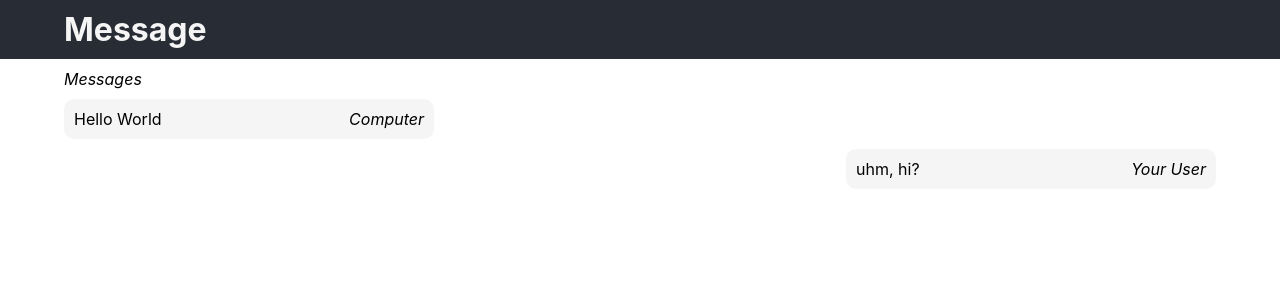
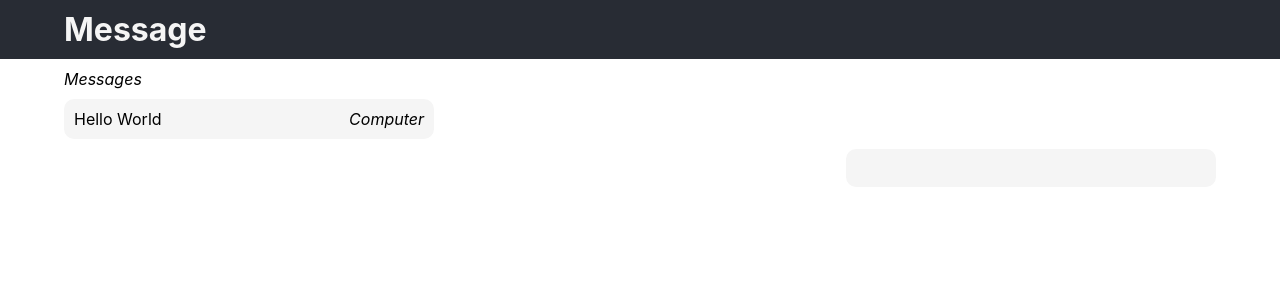
Before and after one commit to jadilorenzo/messaging-project, a React (Create React App) app: page / in a window 1280 px wide. Shown: the top 300 px of the page. Built offline with nearby package versions, Linux system fonts and the light colour scheme.

Commit message:
sends messages

```diff
--- a/src/App.css
+++ b/src/App.css
@@ -1,5 +1,4 @@
 .App {
-  text-align: center;
 }
 
 .App-header {
@@ -14,6 +13,12 @@
   display: block;
   width: 90%;
   margin: auto;
+  height: 100%;
+  /* background-color: blue; */
+}
+
+.screen {
+  /* height: 500px; */
 }
 
 .bubble {
@@ -21,6 +26,9 @@
   border-radius: 10px;
   background-color: whitesmoke;
   margin-bottom: 10px;
-  max-width: 350px;
-  min-width: 350px;
+  width: 350px;
 }
+
+input {
+  font-size: 12pt;
+}
--- a/src/App.js
+++ b/src/App.js
@@ -1,20 +1,21 @@
 import React from 'react';
-import logo from './logo.svg';
 import './App.css';
 import { BrowserRouter as Router, Switch, Route } from 'react-router-dom'
-import fetch from 'isomorphic-fetch'
 import MessagePage from './MessagePage'
 
 function App() {
-  const [allMessages, setMessages] = React.useState()
-  const [user, setUser] = React.useState('me')
+  const [allMessages, setAllMessages] = React.useState()
+  const [user, setUser] = React.useState({name: 'Your User',   abbrev: 'me'})
 
   React.useEffect(() => {
-    setMessages([
-      {message: 'Hello World', user: {name: 'Computer', abbrev: 'cpu'}},
-      {message: 'uhm, hi?',    user: {name: 'Your User',   abbrev: 'me'}}
+    setAllMessages([
+      {message: 'Hello World', user: {name: 'Computer',  abbrev: 'cpu'}},
     ])
   }, [])
+
+  const setMessages = (x) => {
+    setAllMessages(x)
+  }
 
   return (
     <div>
@@ -25,7 +26,7 @@ function App() {
         <Router>
           <Switch>
             <Route exact path='/'>
-              <MessagePage user={user} messages={allMessages}/>
+              <MessagePage user={user} setMessages={setMessages} messages={allMessages}/>
             </Route>
           </Switch>
         </Router>
--- a/src/MessagePage.js
+++ b/src/MessagePage.js
@@ -1,17 +1,35 @@
 import React, {useState} from 'react'
 
-const MessagePage = ({user, messages = []}) => {
-  const message = messages.map(x => {
-    if (x.user.abbrev === user) {
-      return <div className='bubble' style={{float: 'right'}}>{x.message} <em style={{float: 'right'}}>{x.user.name}</em></div>
+const MessagePage = ({user, messages = [], setMessages}) => {
+  const [currentMessage, setMessage] = useState('')
+  const change = (e) => {
+    setMessage(e.target.value)
+  }
+
+  const submit = (e) => {
+    e.preventDefault()
+    setMessages(p => {
+      p.push({message: currentMessage, user: user})
+      return p
+    })
+    setMessage('')
+  }
+
+  const message = messages.map((x, index) => {
+    if (x.user.abbrev === user.abbrev) {
+      return <div key={index} className='bubble' style={{float: 'right'}}>{x.message} <em style={{float: 'right'}}>{x.user.name}</em></div>
     } else {
-      return <div className='bubble'>{x.message} <em style={{float: 'right'}}>{x.user.name}</em></div>
+      return <div key={index} className='bubble'>{x.message} <em style={{float: 'right'}}>{x.user.name}</em></div>
     }
   })
+
   return (
-    <div>
+    <div className='screen'>
       <em><div style={{marginTop: '10px', marginBottom: '10px'}}>Messages</div></em>
       <div>{message}</div>
+      <form onSubmit={submit}>
+        <input onChange={change} className='bubble' style={{marginTop: '0px', border: 'none', float: 'right'}} value={currentMessage}/>
+      </form>
     </div>
   )
 }
```
